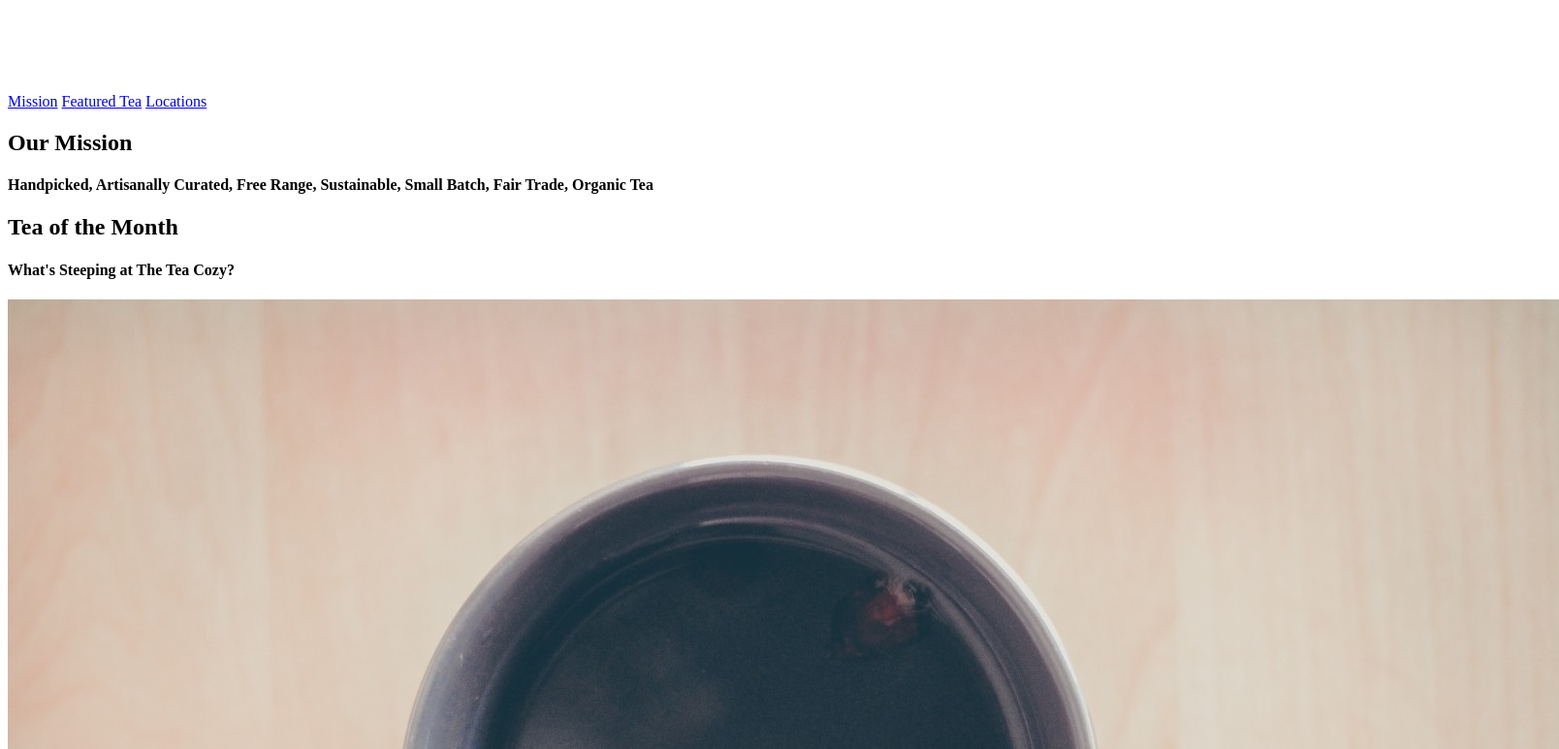
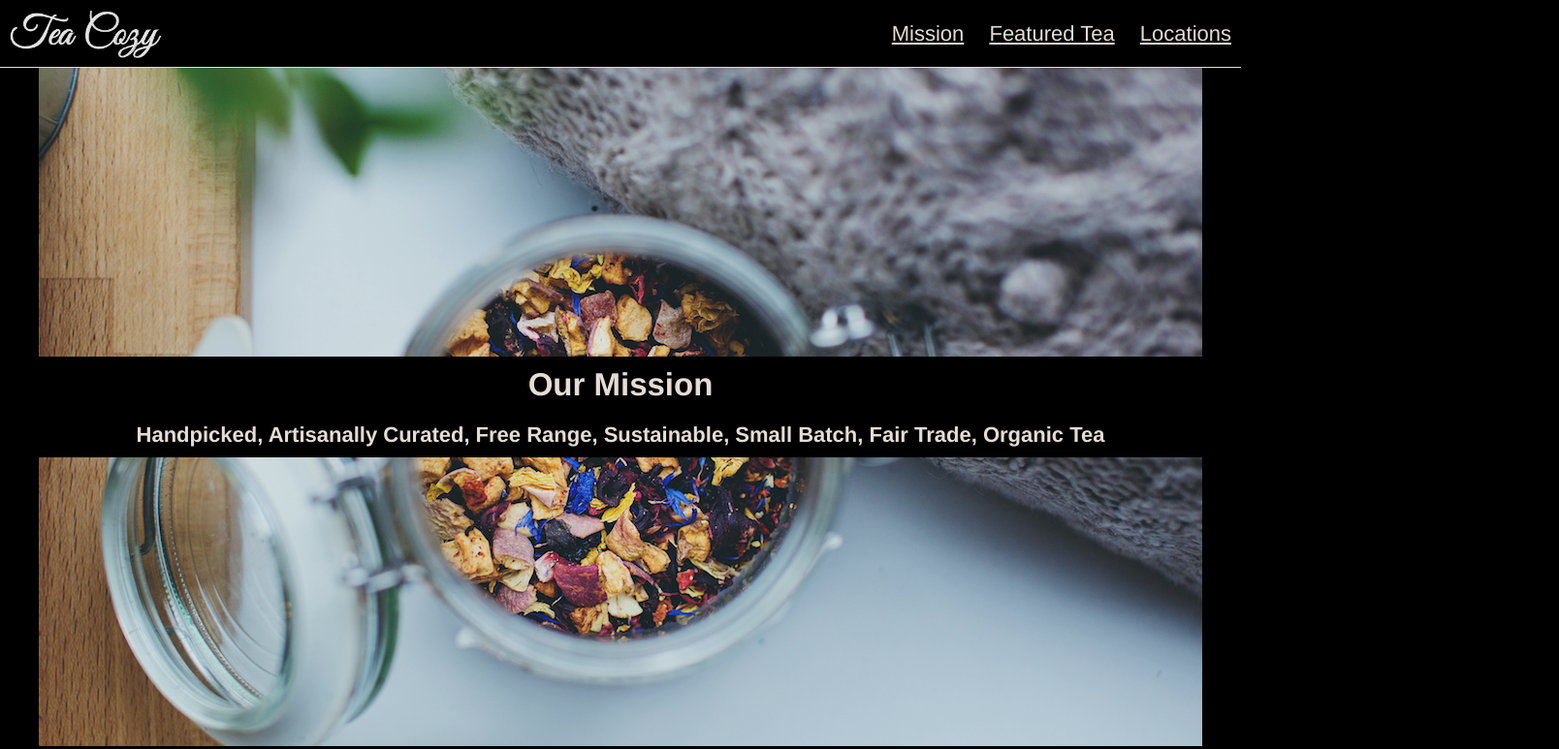
Before and after one commit to rabbitinblack/teacozy, a plain HTML site: page index.html in a window 1280 px wide. Shown: the top 773 px of the page at 97% size, 1608 px wide, since content can reach past the window. Drawn offline with Linux system fonts and the light colour scheme.

Commit message:
Add style

```diff
--- a/index.html
+++ b/index.html
@@ -77,12 +77,12 @@
 
   <div id="contact">
     <h2>The Tea Cozy</h2>
-    <p>contact@theteacozy.com</p>
-    <p>917-555-8904</p>
+    <h5>contact@theteacozy.com</h5>
+    <h5>917-555-8904</h5>
   </div>
 
   <footer>
-    <span>copyright The Tea Cozy 2017</span>
+    <h5>copyright The Tea Cozy 2017</h5>
   </footer>
 </body>
 </html>
--- a/resources/css/style.css
+++ b/resources/css/style.css
@@ -0,0 +1,117 @@
+html,
+body {
+  margin: 0;
+  padding: 0;
+}
+
+body {
+  background-color: #000;
+  color: seashell;
+  font-size: 22px;
+  font-family: Helvetica;
+  opacity: 0.9;
+  text-align: center;
+}
+
+a {
+  color: seashell;
+}
+
+h2,
+h3,
+h4 {
+  margin: 0;
+  padding: 10px;
+}
+
+.flex-container {
+  display: flex;
+  justify-content: center;
+  flex-wrap: wrap;
+}
+
+header {
+  width: 100%;
+  height: 69px;
+  position: fixed;
+  top: 0;
+  z-index: 1;
+  border-bottom: 1px solid seashell;
+  align-items: center;
+  background-color: black;
+}
+header img {
+  height: 50px;
+  padding-left: 10px;
+}
+header nav {
+  flex-grow: 1;
+  text-align: right;
+}
+header nav span {
+  display: inline-block;
+  padding: 20px 10px;
+}
+
+.main {
+  padding-top: 70px;
+}
+
+#mission {
+  background-image: url('../images/img-mission-background.jpg');
+  height: 700px;
+  width: 1200px;
+  align-items: center;
+  margin: 0 auto;
+}
+#mission .content {
+  background-color: black;
+  width: 1200px;
+}
+
+#store {
+  width: 1000px;
+  margin: 0 auto;
+  padding: 70px 0;
+}
+.store-list .item {
+  padding: 5px;
+}
+.store-list .item img {
+  width: 300px;
+  height: 200px;
+  margin: 10px;
+}
+.store-list .item span {
+  display: block;
+  padding: 5px;
+  font-weight: bold;
+  text-align: center;
+}
+
+#locations {
+  width: 1200px;
+  height: 500px;
+  background-image: url('../images/img-locations-background.jpg');
+  padding-top: 70px;
+  margin: 0 auto;
+}
+.location-list .item {
+  padding: 10px;
+  background-color: black;
+  margin: 5px 20px;
+  flex-basis: 280px;
+  opacity: 1.0;
+  display: flex;
+  flex-direction: column;
+  justify-content: center;
+}
+
+#contact {
+  height: 200px;
+}
+
+footer {
+  text-align: left;
+  padding-left: 20px;
+}
```
